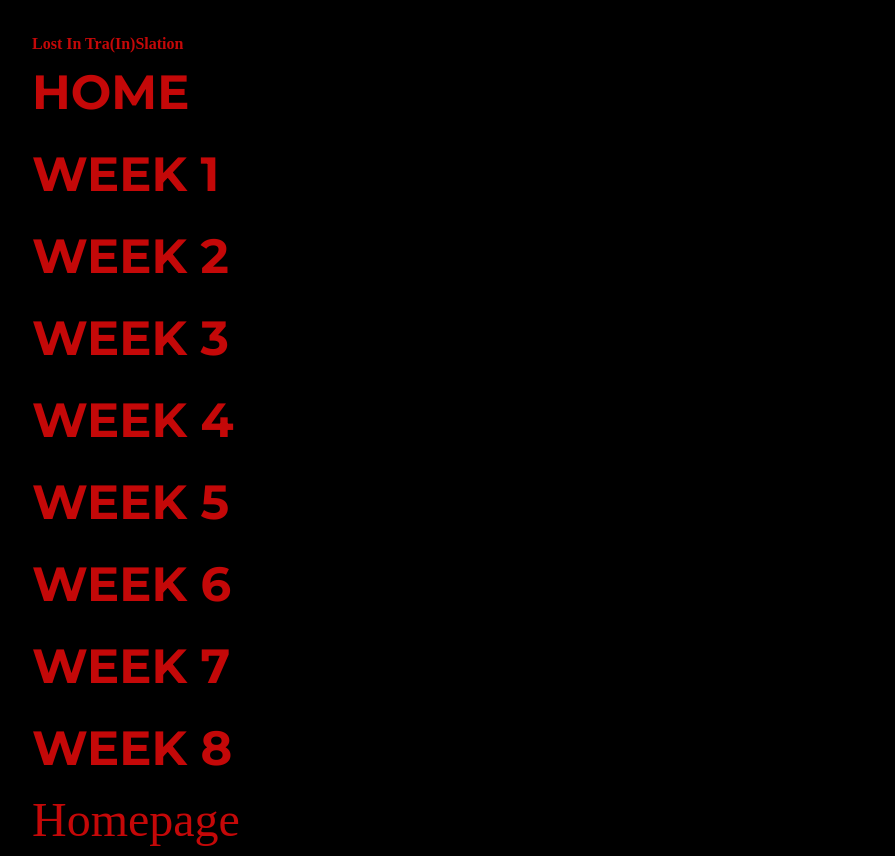
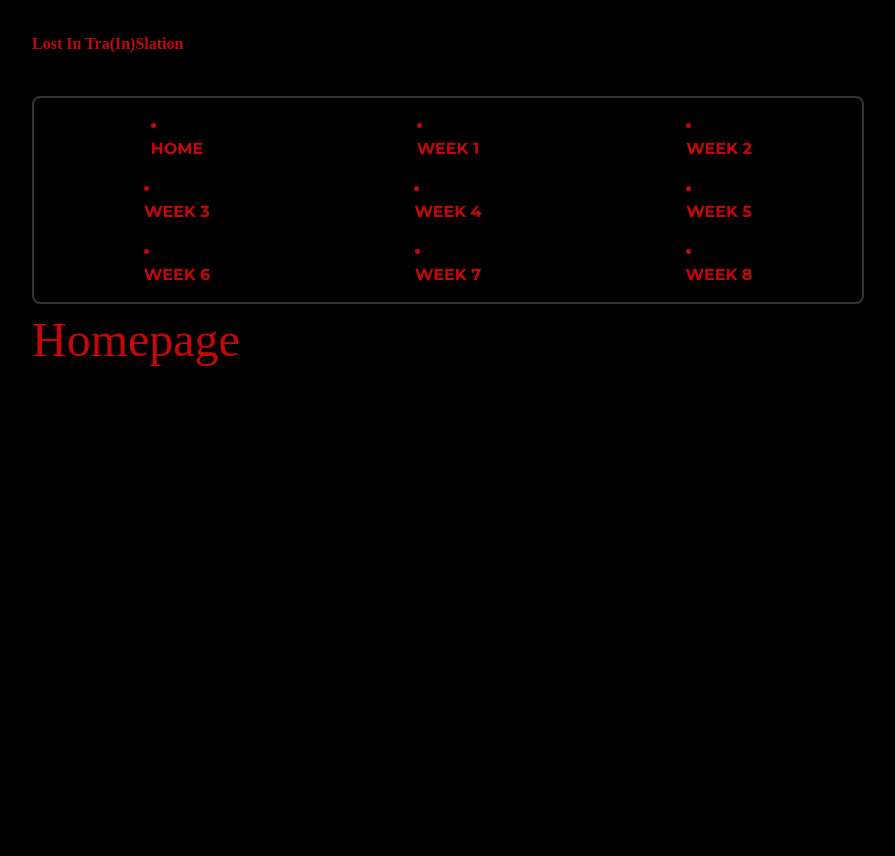
Before and after one commit to Thomas-Sommeryns/Projectdocs, a website: page index.html in a window 1280 px wide. Shown: the whole page, without its empty margins (192-1087 px from the left). After the commit the page ends 832 px from the top, so only its background shows below. Drawn offline with Linux system fonts and the light colour scheme; a web font is replaced by a local one.

Commit message:
Add files via upload

```diff
--- a/assets/styles.css
+++ b/assets/styles.css
@@ -23,3 +23,22 @@ body{
     text-transform: capitalize;
     margin-top: 2em;
 }
+
+.button-grid {
+    display: grid;
+    grid-template-columns: repeat(3, 1fr);
+    gap: 15px;
+    justify-items: center;
+    margin-top: 40px;
+}
+
+.button-grid-frame {
+    border: 2px solid #333;
+    border-radius: 8px;
+    padding: 15px;
+    display: grid;
+    grid-template-columns: repeat(3, 1fr);
+    gap: 15px;
+    justify-items: center;
+    margin-top: 40px;
+}
--- a/index.html
+++ b/index.html
@@ -15,19 +15,17 @@
         <div class="title">
             Lost in tra(in)slation
         </div>
-        <div>
-            <ul class="vertical-buttons">
-                <li><a href="index.html">Home</a></li>
-                 <li><a href="week1.html">Week 1</a></li>
-                  <li><a href="week2.html">Week 2</a></li>
-                   <li><a href="week3.html">Week 3</a></li>
-                    <li><a href="week4.html">Week 4</a></li>
-                    <li><a href="week5.html">Week 5</a></li>
-                    <li><a href="week6.html">Week 6</a></li>
-                    <li><a href="week7.html">Week 7</a></li>
-                    <li><a href="week8.html">Week 8</a></li>
-            </ul>
-        </div>
+            <div class="button-grid-frame">
+                <li><a href="index.html" class="vertical-buttons">Home</a></li>
+                 <li><a href="week1.html"class="vertical-buttons">Week 1</a></li>
+                  <li><a href="week2.html"class="vertical-buttons">Week 2</a></li>
+                   <li><a href="week3.html"class="vertical-buttons">Week 3</a></li>
+                    <li><a href="week4.html"class="vertical-buttons">Week 4</a></li>
+                    <li><a href="week5.html"class="vertical-buttons">Week 5</a></li>
+                    <li><a href="week6.html"class="vertical-buttons">Week 6</a></li>
+                    <li><a href="week7.html"class="vertical-buttons">Week 7</a></li>
+                    <li><a href="week8.html"class="vertical-buttons">Week 8</a></li>
+                    </div>
         <page>
             <h1>Homepage</h1>
 </body>
```
Also changed, not shown: week3.html (+4 -0 lines), week4.html (+2 -15 lines), week5.html (+1 -0 lines), Images/HTML.png (added), Images/Netlify .png (added), Images/Perron scherm.png (added), Images/Station scherm OG.png (added), Images/Wagon scherm OG.png (added).
